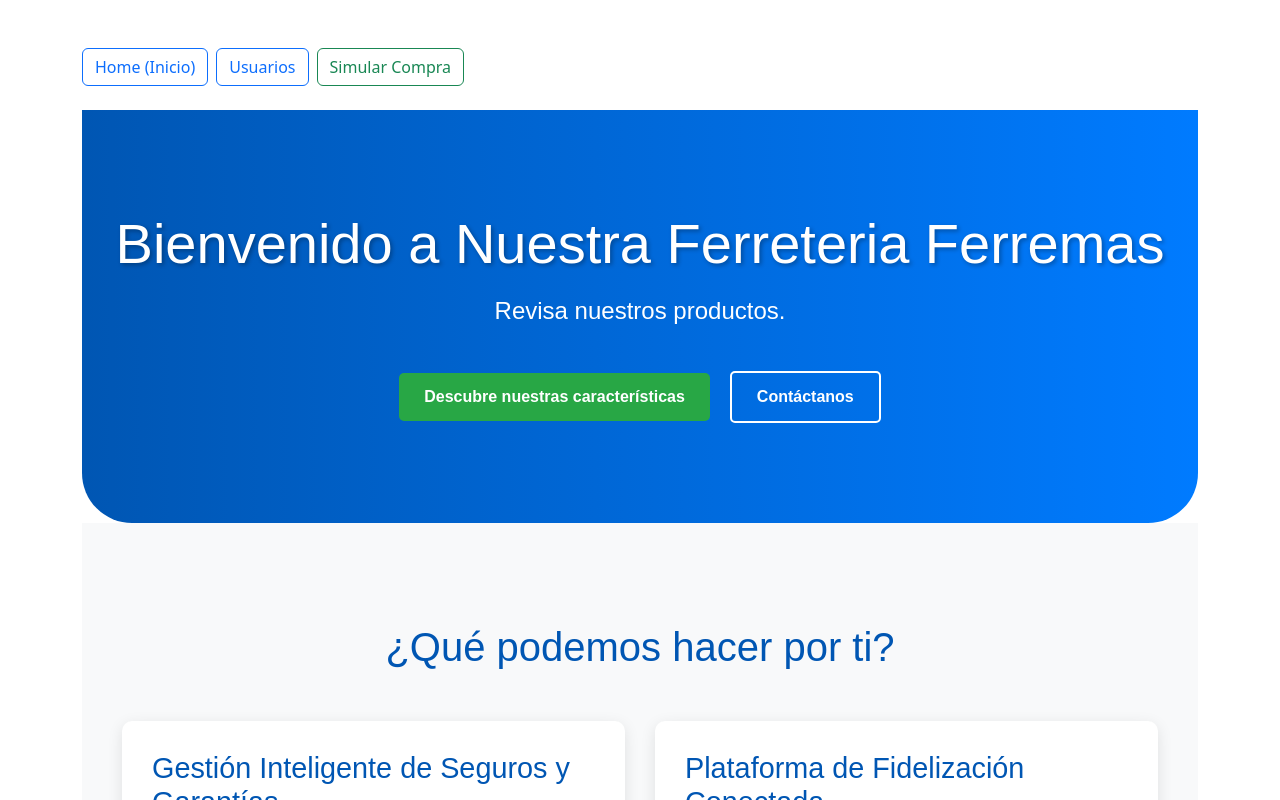
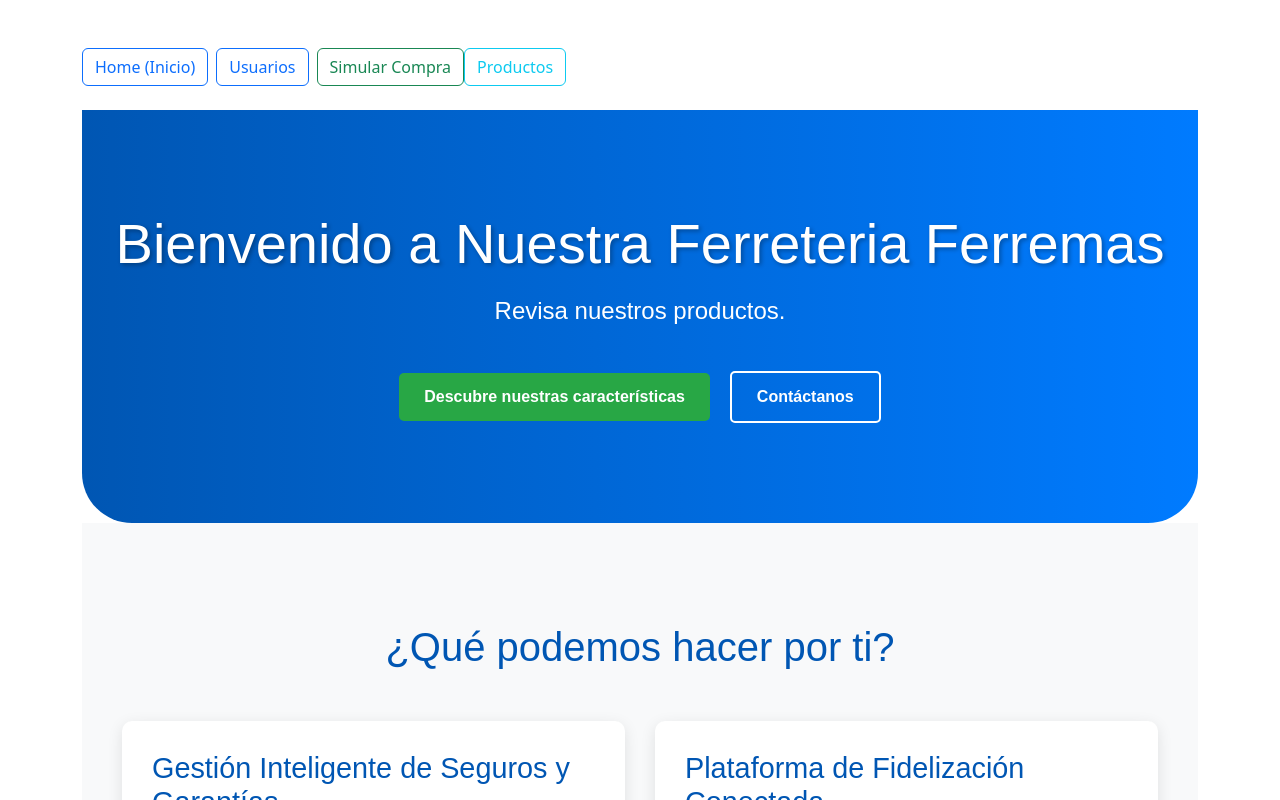
Before and after one commit to alder06/front-end-ferremas, a Vue app: page / in a window 1280 px wide. Shown: the top 800 px of the page. Built offline with nearby package versions, Linux system fonts and the light colour scheme.

Commit message:
se agrego pagina de productos junto a boton

```diff
--- a/src/App.vue
+++ b/src/App.vue
@@ -10,6 +10,8 @@
       <router-link to="/usuarios" class="btn btn-outline-primary me-2">Usuarios</router-link>
 
       <router-link to="/compra" class="btn btn-outline-success">Simular Compra</router-link>
+
+      <router-link to="/productos" class="btn btn-outline-info">Productos </router-link>
     </nav>
     <router-view />
   </div>
```
